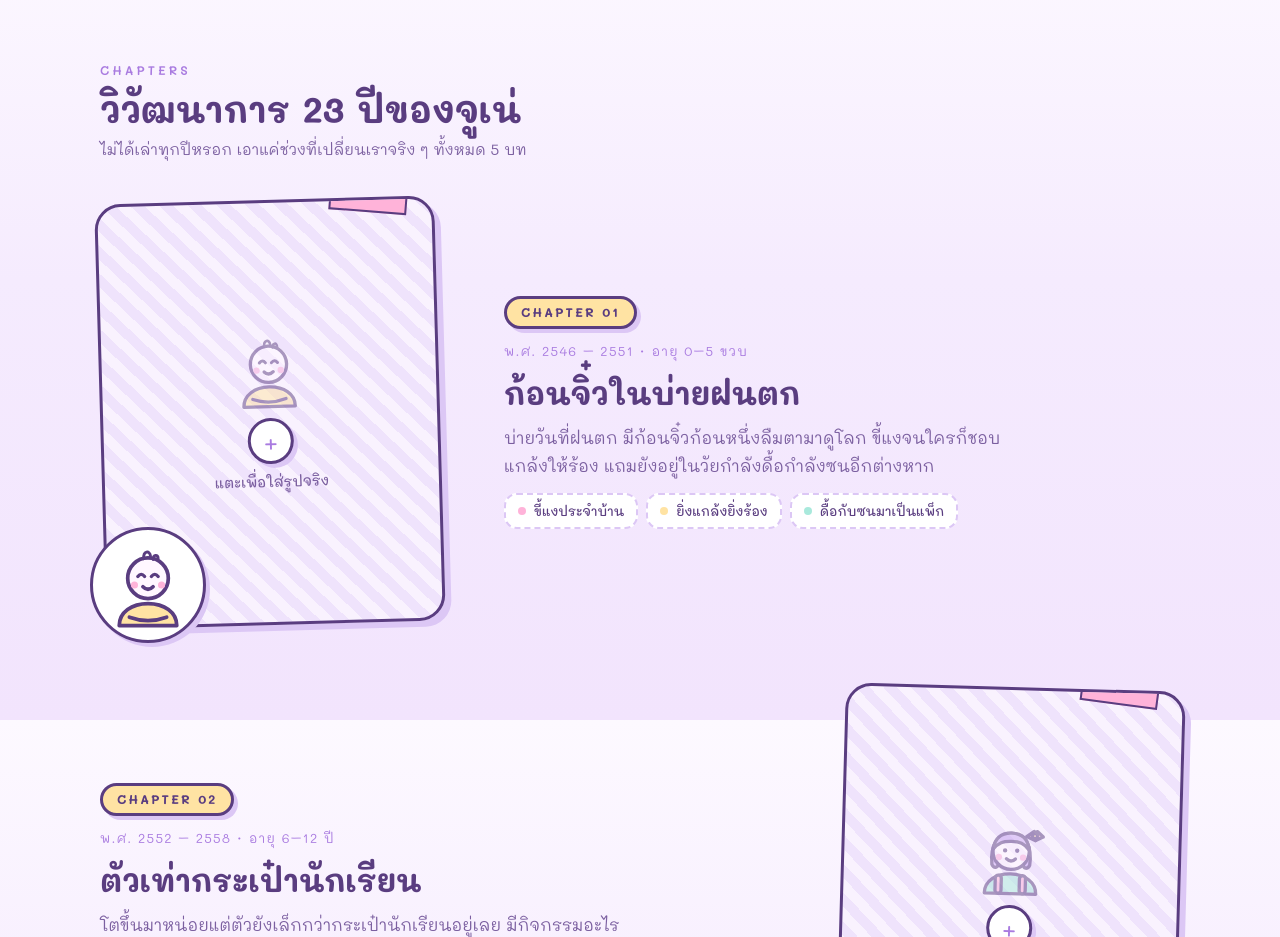
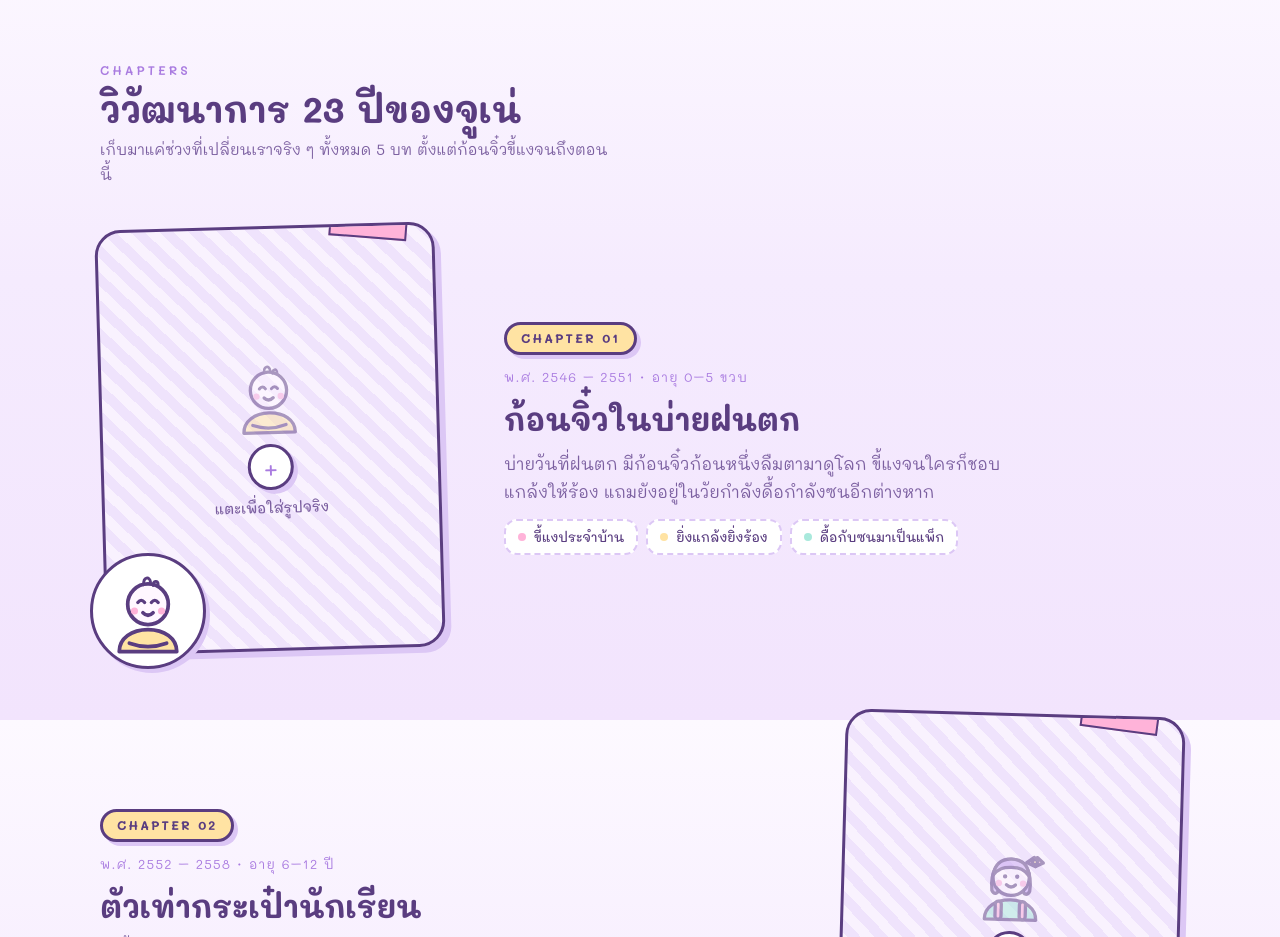
Before and after one commit to jniper/juneis-day, a plain HTML site: page index.html in a window 1280 px wide. Shown: the part 880-1817 px from the top of the page. Drawn offline with Linux system fonts and the light colour scheme.

Commit message:
Retitle page to Junei's Day and refresh timeline intro copy
Co-Authored-By: Claude Opus 5 <noreply@anthropic.com>

```diff
--- a/index.html
+++ b/index.html
@@ -1,6 +1,6 @@
 <meta charset="utf-8">
 <meta name="viewport" content="width=device-width, initial-scale=1">
-<title>ทำความรู้จักจูเน่</title>
+<title>Junei's Day</title>
 <link rel="preconnect" href="https://fonts.gstatic.com" crossorigin>
 <link rel="stylesheet" href="https://fonts.googleapis.com/css2?family=Mali:ital,wght@0,300;0,400;0,500;0,600;0,700;1,400;1,600&display=swap">
 <style>
@@ -364,7 +364,7 @@
     <div class="stitle">
       <span class="eyebrow">CHAPTERS</span>
       <h2>วิวัฒนาการ 23 ปีของจูเน่</h2>
-      <p>ไม่ได้เล่าทุกปีหรอก เอาแค่ช่วงที่เปลี่ยนเราจริง ๆ ทั้งหมด 5 บท</p>
+      <p>เก็บมาแค่ช่วงที่เปลี่ยนเราจริง ๆ ทั้งหมด 5 บท ตั้งแต่ก้อนจิ๋วขี้แงจนถึงตอนนี้</p>
     </div>
     <div class="chapters" id="chapters"></div>
   </div>
```
